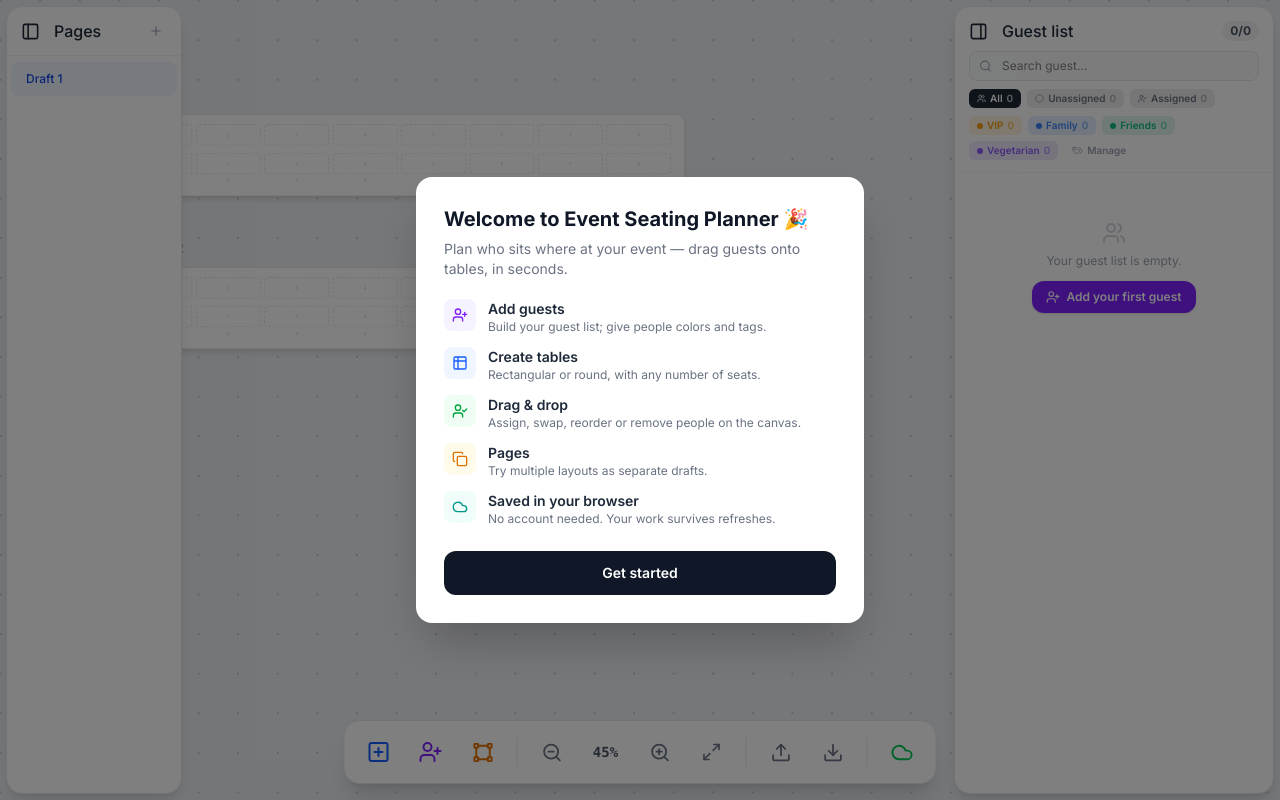
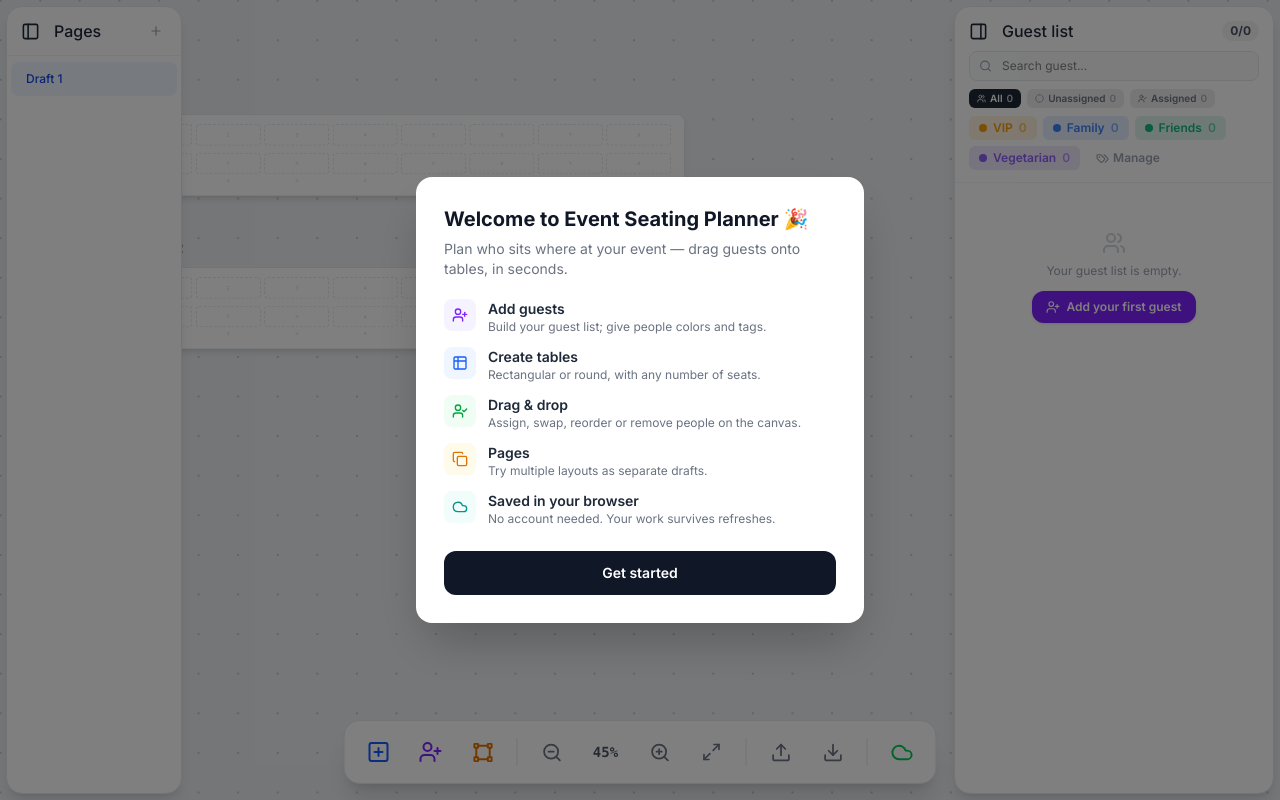
Before and after one commit to nazariodili/Tables-management, a React (Vite) app: page / in a window 1280 px wide. Built offline with nearby package versions, Linux system fonts and the light colour scheme.

Commit message:
Larger tag filter chips in sidebar (text + dot + Manage icon)
Co-Authored-By: Claude Opus 4.8 <noreply@anthropic.com>

```diff
--- a/src/app/App.tsx
+++ b/src/app/App.tsx
@@ -2171,17 +2171,17 @@ export default function App() {
                     <button key={name}
                       onClick={() => setFilter(isActive ? "all" : `tag:${name}`)}
                       title={isActive ? "Clear tag filter" : `Filter by "${name}"`}
-                      className="flex items-center gap-1 px-2 py-0.5 rounded-md text-[10px] font-semibold transition-all"
+                      className="flex items-center gap-1.5 px-2.5 py-1 rounded-md text-xs font-semibold transition-all"
                       style={isActive ? { backgroundColor: color, color: "#fff" } : { backgroundColor: color + "22", color }}>
-                      <span className="w-1.5 h-1.5 rounded-full" style={{ backgroundColor: isActive ? "#fff" : color }} />
+                      <span className="w-2 h-2 rounded-full" style={{ backgroundColor: isActive ? "#fff" : color }} />
                       <span>{name}</span>
                       <span className={isActive ? "opacity-80" : "opacity-60"}>{count}</span>
                     </button>
                   );
                 })}
                 <button onClick={() => setTagsModalOpen(true)} title="Manage tags"
-                  className="flex items-center gap-1 px-2 py-0.5 rounded-md text-[10px] font-semibold text-gray-400 hover:text-gray-700 hover:bg-gray-100 transition-colors">
-                  <TagsIcon size={11} /> Manage
+                  className="flex items-center gap-1 px-2.5 py-1 rounded-md text-xs font-semibold text-gray-400 hover:text-gray-700 hover:bg-gray-100 transition-colors">
+                  <TagsIcon size={13} /> Manage
                 </button>
               </div>
             )}
```
